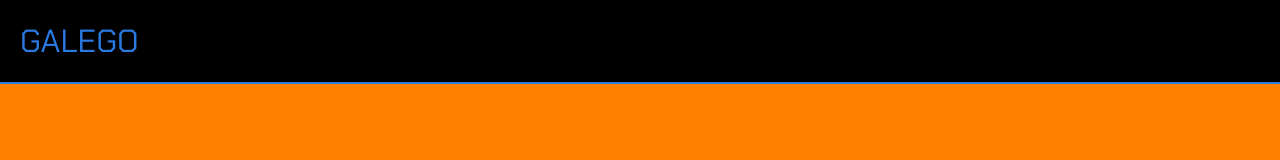
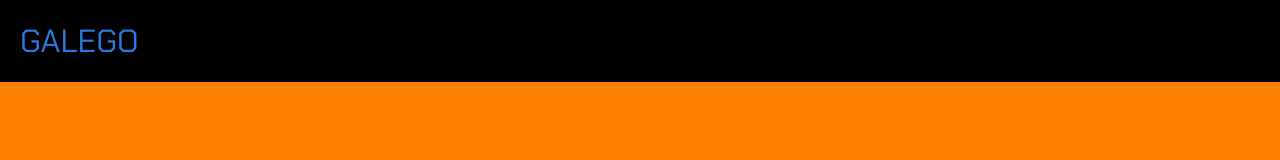
Before and after one commit to KAIQUEFERNANDESLINS/PAGINA-WEB, a plain HTML site: page index.html in a window 1280 px wide. Shown: the top 160 px of the page. Drawn offline with Linux system fonts and the light colour scheme; grey boxes are pictures that could not be loaded.

Commit message:
Update styles.css

```diff
--- a/styles.css
+++ b/styles.css
@@ -7,7 +7,7 @@ body {
 }
 
 header {
-    border-bottom: solid 2px rgb(42, 122, 228);
+    border-bottom: solid 2px rgb(255, 127, 0);
     padding: 20px;
     font-size: 32px;
     color: rgb(42, 122, 228);
```
